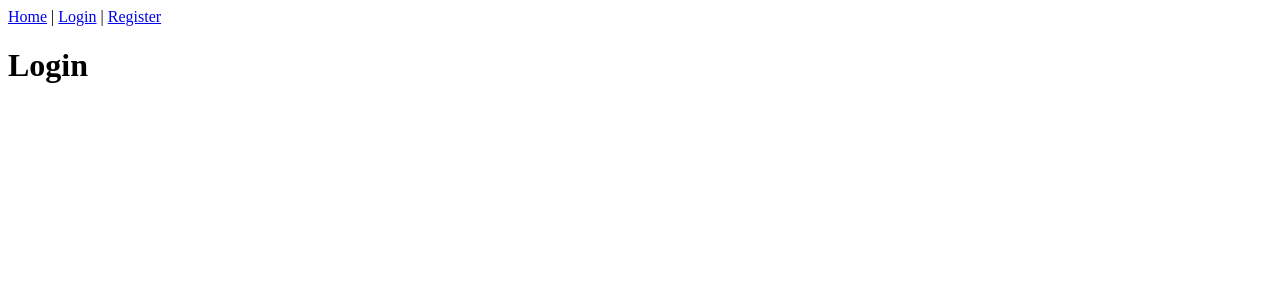
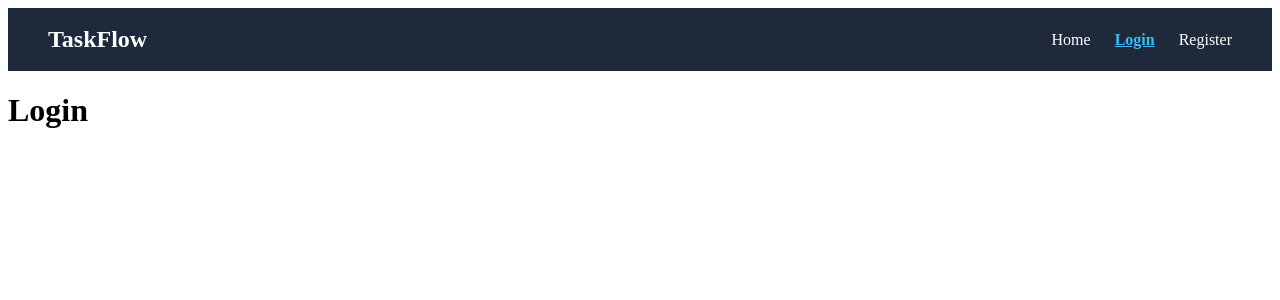
Before and after one commit to mizuhar/taskflow, a React (Vite) app: page /login in a window 1280 px wide. Shown: the top 300 px of the page. Built offline with nearby package versions, Linux system fonts and the light colour scheme.

Commit message:
Add Navbar.module.css

```diff
--- a/src/components/Navbar.jsx
+++ b/src/components/Navbar.jsx
@@ -1,11 +1,41 @@
 import { NavLink } from "react-router-dom";
+import styles from "./Navbar.module.css";
 
 function Navbar() {
   return (
-    <nav>
-      <NavLink to="/">Home</NavLink>{" | "}
-      <NavLink to="/login">Login</NavLink>{" | "}
-      <NavLink to="/register">Register</NavLink>
+    <nav className={styles.navbar}>
+      <NavLink to="/" className={styles.logo}>
+        TaskFlow
+      </NavLink>
+
+      <div className={styles.links}>
+        <NavLink
+          to="/"
+          className={({ isActive }) =>
+            isActive ? styles.active : styles.link
+          }
+        >
+          Home
+        </NavLink>
+
+        <NavLink
+          to="/login"
+          className={({ isActive }) =>
+            isActive ? styles.active : styles.link
+          }
+        >
+          Login
+        </NavLink>
+
+        <NavLink
+          to="/register"
+          className={({ isActive }) =>
+            isActive ? styles.active : styles.link
+          }
+        >
+          Register
+        </NavLink>
+      </div>
     </nav>
   );
 }
--- /dev/null
+++ b/src/components/Navbar.module.css
@@ -0,0 +1,34 @@
+.navbar {
+  display: flex;
+  justify-content: space-between;
+  align-items: center;
+  padding: 18px 40px;
+  background-color: #1e293b;
+}
+
+.logo {
+  color: white;
+  font-size: 1.5rem;
+  font-weight: bold;
+  text-decoration: none;
+}
+
+.links {
+  display: flex;
+  gap: 24px;
+}
+
+.link {
+  color: white;
+  text-decoration: none;
+  transition: color 0.2s ease;
+}
+
+.link:hover {
+  color: #38bdf8;
+}
+
+.active {
+  color: #38bdf8;
+  font-weight: bold;
+}
```
